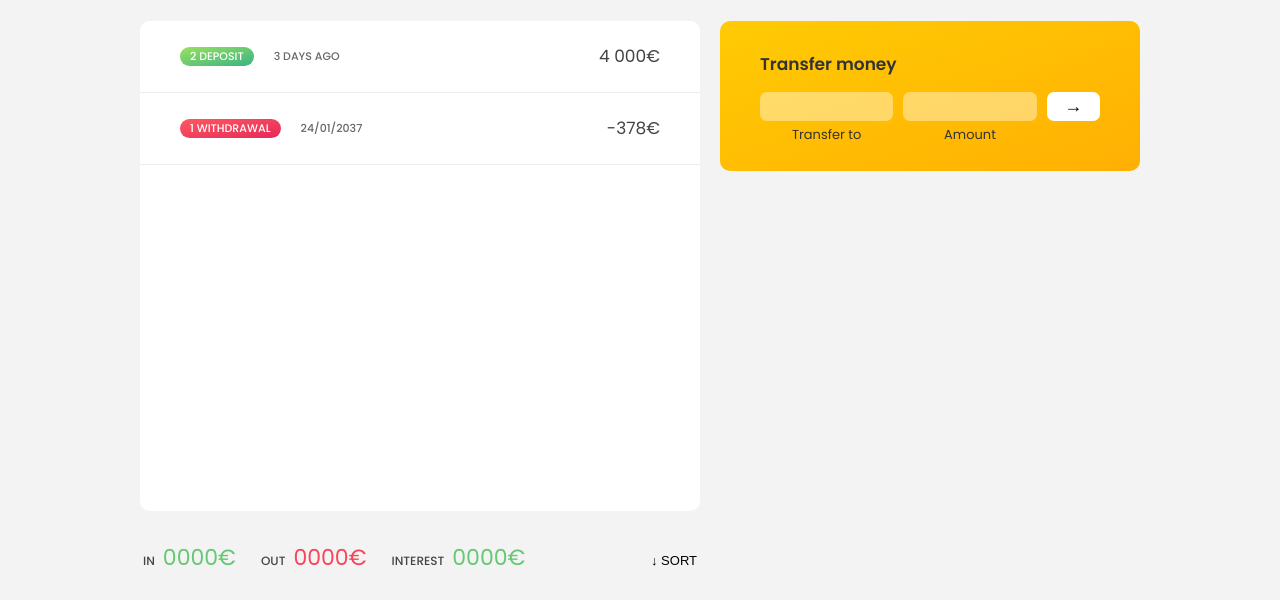
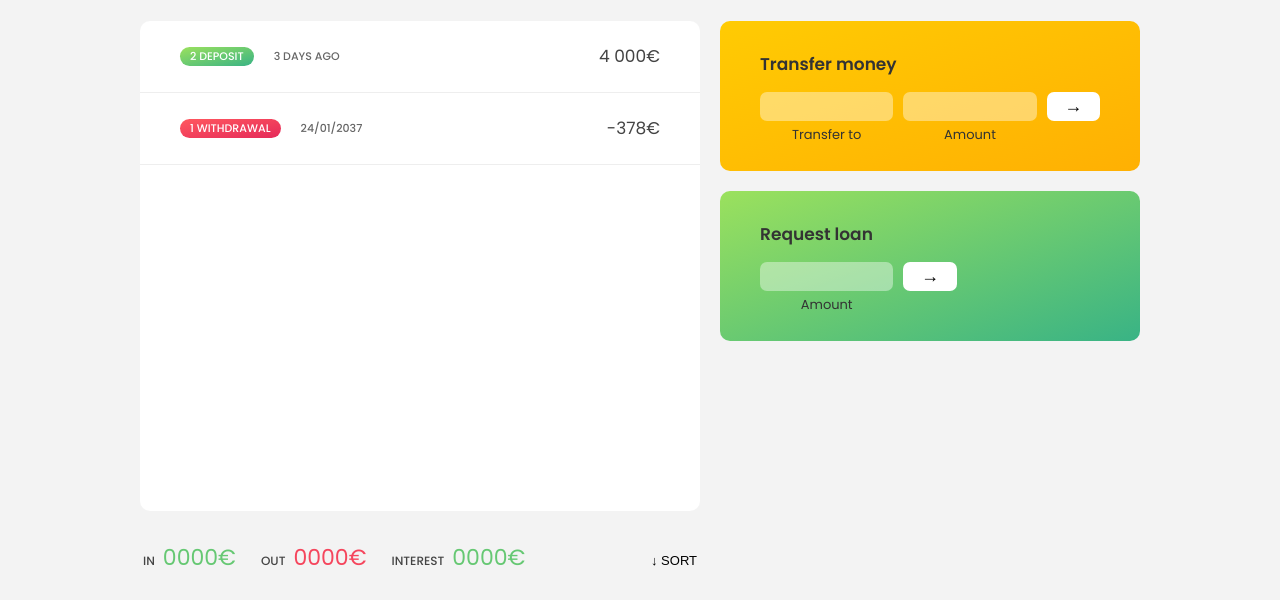
Before and after one commit to thecthebest/Bankist-App, a plain HTML site: page index.html in a window 1280 px wide. Shown: the part 200-800 px from the top of the page. Drawn offline with Linux system fonts and the light colour scheme.

Commit message:
Added a <div> tag to request loan

```diff
--- a/index.html
+++ b/index.html
@@ -76,6 +76,15 @@
           <label class="form__label">Amount</label>
         </form>
       </div>
+      <!-- OPERATION: LOAN -->
+      <div class="operation operation--loan">
+        <h2>Request loan</h2>
+        <form class="form form--loan">
+          <input type="number" class="form__input form__input--loan-amount" />
+          <button class="form__btn form__btn--loan">&rarr;</button>
+          <label class="form__label form__label--loan">Amount</label>
+        </form>
+      </div>
       </main>
   </body>
 </html>
```
